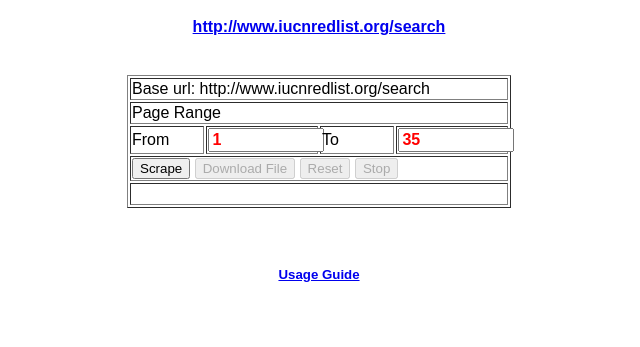
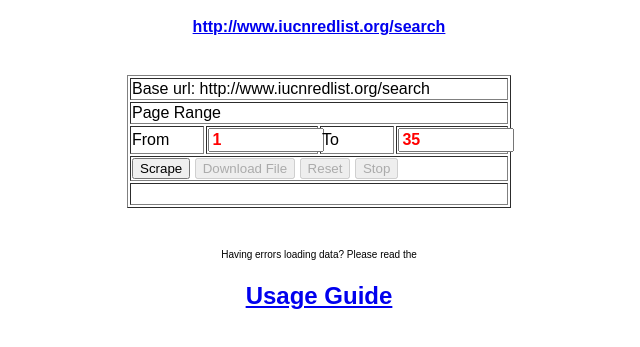
Before and after one commit to ciatph/webscraper, a plain HTML site: page index.html in a window 1280 px wide. Shown: the part 111-458 px from the top of the page, without its empty margins (321-961 px from the left). Drawn offline with nearby package versions, Linux system fonts and the light colour scheme.

Commit message:
Updated index page. Updated README.

```diff
--- a/index.html
+++ b/index.html
@@ -54,7 +54,8 @@
 	<br><br>
 
 	<div id="heading">
-		<h5><a href="https://github.com/ciatph/webscraper">Usage Guide</a></h5>
+	    <span style="font-size:10px;">Having errors loading data? Please read the</span>
+		<h2><a href="https://github.com/ciatph/webscraper">Usage Guide</a></h2>
 	</div>
 
 </body>
```
Also changed, not shown: 1 other file.
